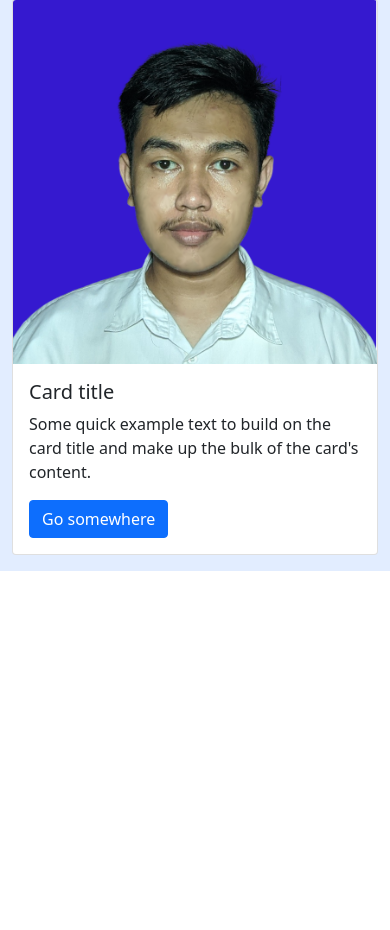
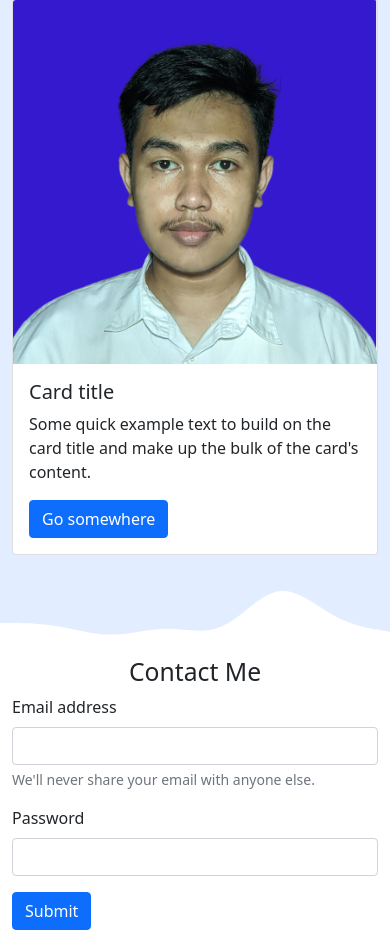
Before and after one commit to edoaurahman/portfolio, a PHP site: page / in a window 390 px wide. Shown: the part 2455-3385 px from the top of the page. Before the commit the page ends 3026 px from the top, so only its background shows below. Run offline with PHP 8.4, Linux system fonts and the light colour scheme.

Commit message:
change format to php

```diff
--- a/index.html
+++ b/index.php
@@ -115,8 +115,39 @@
                 </div>
             </div>
         </div>
+        <svg xmlns="http://www.w3.org/2000/svg" viewBox="0 0 1440 320"><path fill="#ffffff" fill-opacity="1" d="M0,192L34.3,192C68.6,192,137,192,206,202.7C274.3,213,343,235,411,234.7C480,235,549,213,617,213.3C685.7,213,754,235,823,202.7C891.4,171,960,85,1029,74.7C1097.1,64,1166,128,1234,165.3C1302.9,203,1371,213,1406,218.7L1440,224L1440,320L1405.7,320C1371.4,320,1303,320,1234,320C1165.7,320,1097,320,1029,320C960,320,891,320,823,320C754.3,320,686,320,617,320C548.6,320,480,320,411,320C342.9,320,274,320,206,320C137.1,320,69,320,34,320L0,320Z"></path></svg>
     </section>
     <!-- End Projects -->
+
+    <!-- Contact -->
+    <section id="contact">
+        <div class="container">
+            <div class="row text-center">
+                <div class="col">
+                    <h2>Contact Me</h2>
+                </div>
+            </div>
+
+            <div class="row justify-content-center">
+                <div class="col-md-8">
+                    <form>
+                        <div class="mb-3">
+                            <label for="exampleInputEmail1" class="form-label">Email address</label>
+                            <input type="email" class="form-control" id="exampleInputEmail1" aria-describedby="emailHelp">
+                            <div id="emailHelp" class="form-text">We'll never share your email with anyone else.</div>
+                        </div>
+                        <div class="mb-3">
+                            <label for="exampleInputPassword1" class="form-label">Password</label>
+                            <input type="password" class="form-control" id="exampleInputPassword1">
+                        </div>
+                        <button type="submit" class="btn btn-primary">Submit</button>
+                    </form>
+                </div>
+            </div>
+
+        </div>
+    </section>
+    <!-- End Contact -->
 </body>
 <script src="./assets/js/bootstrap.min.js"></script>
 
```
